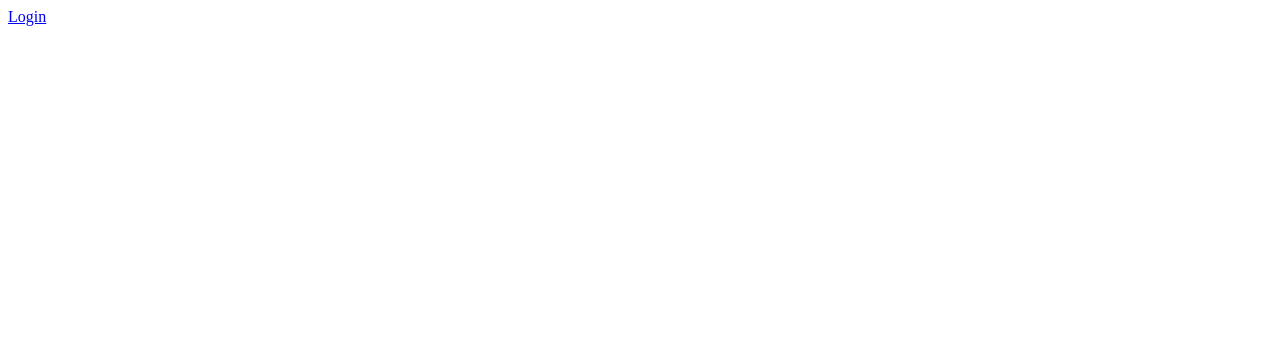
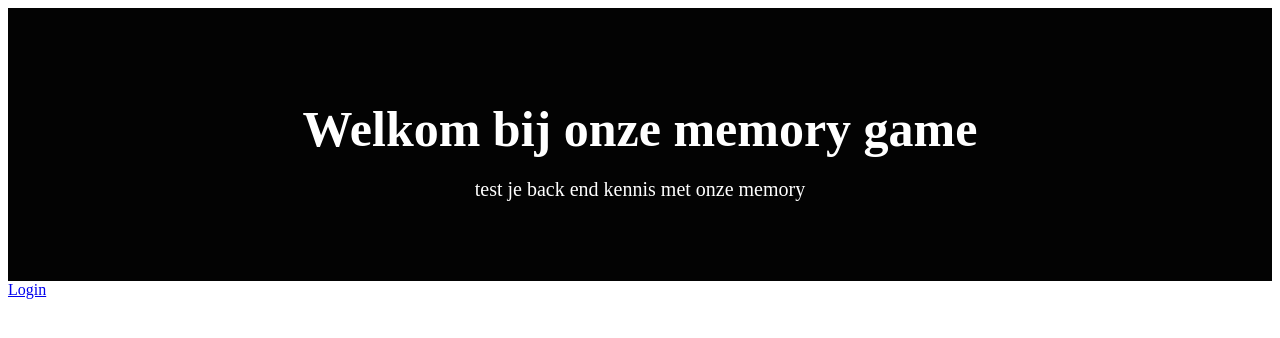
Before and after one commit to Henkmbo/project-game-nss, a PHP site: page / in a window 1280 px wide. Before the commit the part shown is almost empty. Shown: the top 338 px of the page. Run offline with PHP 8.4, Linux system fonts and the light colour scheme.

Commit message:
beetje aan de homepage gewerkt

```diff
--- a/index.php
+++ b/index.php
@@ -4,8 +4,14 @@
     <meta charset="UTF-8">
     <meta name="viewport" content="width=device-width, initial-scale=1.0">
     <title>Homepage</title>
+<link rel="stylesheet" href="./styling/younes.css">
 </head>
 <body>
+ <section class="hero">
+    <h1> Welkom bij onze memory game</h1>
+    <p>test je back end kennis met onze memory</p>
+</section>
+
     <a href="./login.php">Login</a>
 </body>
 </html>
--- /dev/null
+++ b/styling/younes.css
@@ -0,0 +1,16 @@
+.hero {
+    text-align: center;
+    padding: 50px;
+    background-color: rgb(3, 3, 3);
+    color: white;
+}
+
+.hero h1 {
+    font-size: 50px;
+    margin-bottom: 20px;
+}
+
+.hero p {
+    font-size: 20px;
+    margin-bottom: 30px;
+}
```
